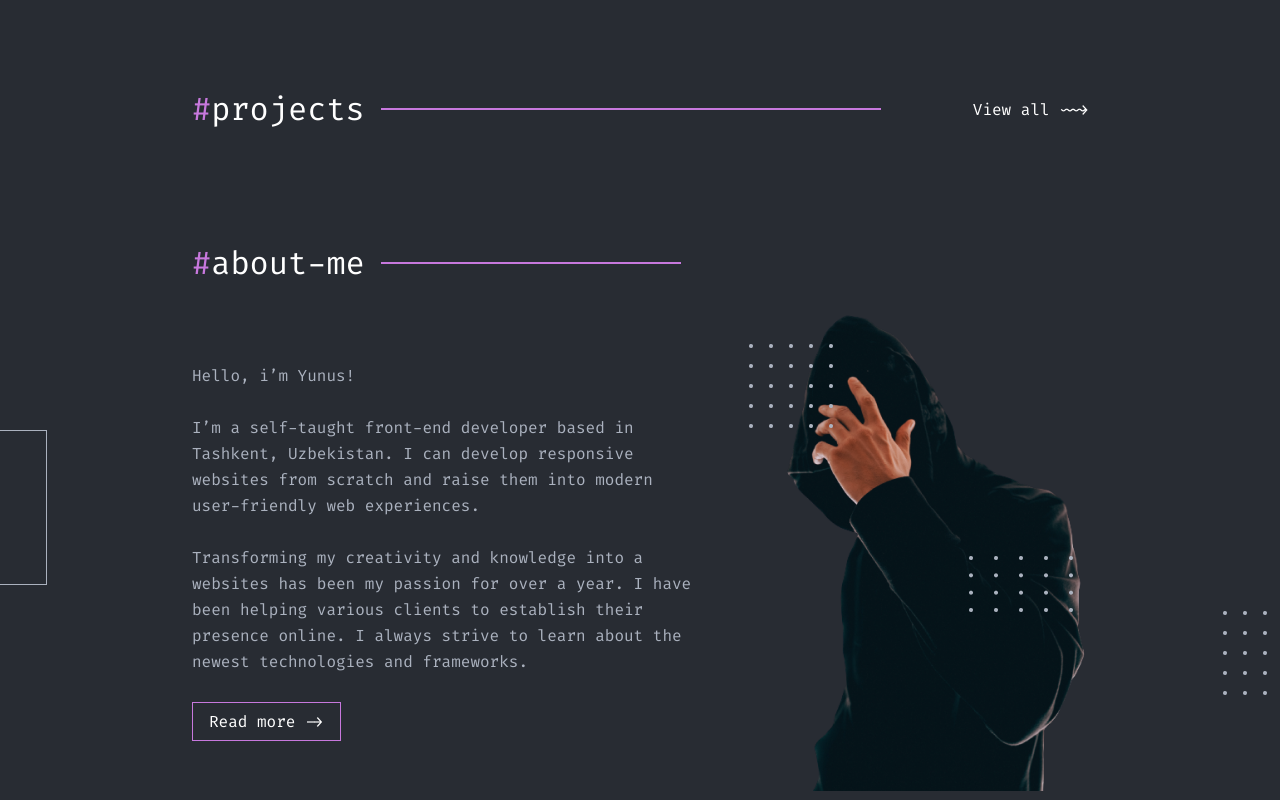
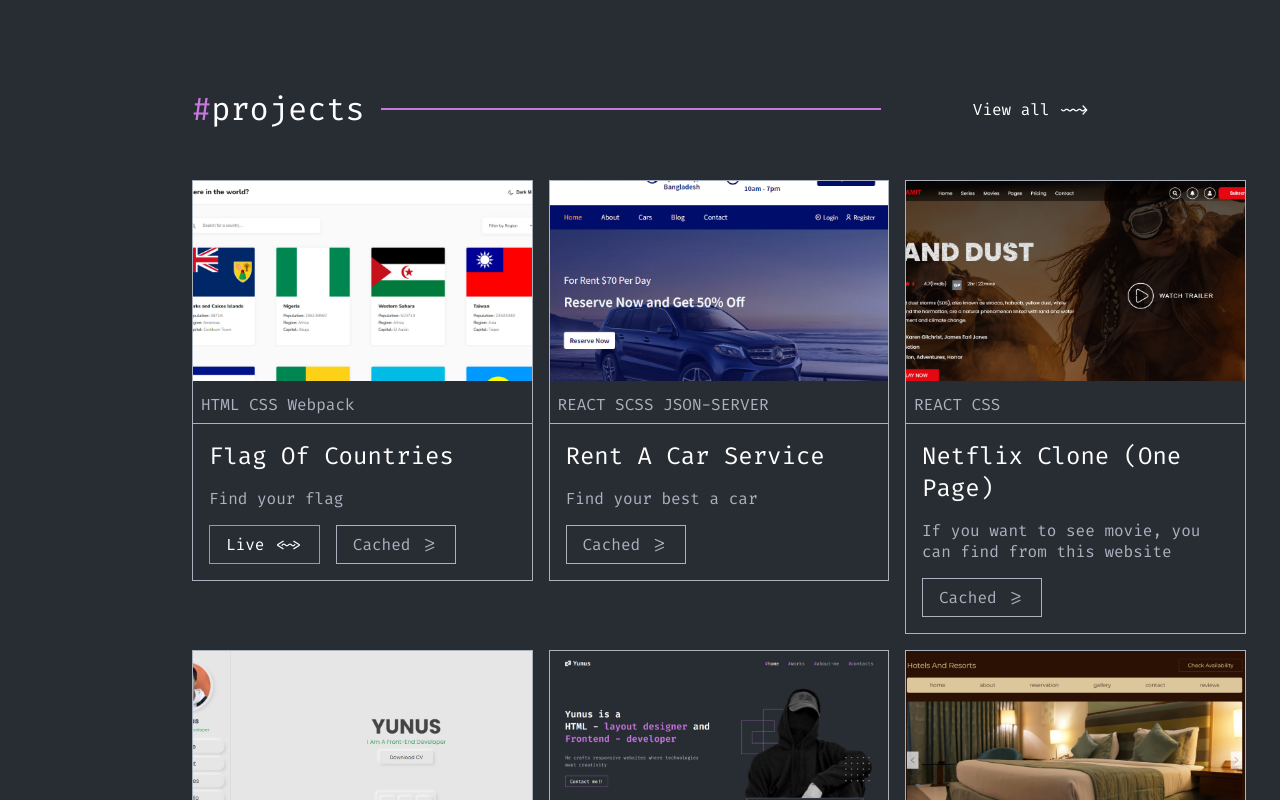
Before and after one commit to theyuunus/Portfolio, a React (Create React App) app: page / in a window 1280 px wide. Shown: the part 580-1380 px from the top of the page. Built offline with nearby package versions, Linux system fonts and the light colour scheme; data requests are answered from the project's data file.

Commit message:
#fix #fix mini bug #HomeProjects

```diff
--- a/src/components/HomeProjects/HomeProjects.jsx
+++ b/src/components/HomeProjects/HomeProjects.jsx
@@ -4,16 +4,32 @@ import { NavLink } from 'react-router-dom'
 import axios from 'axios'
 import ButtonLive from "../ButtonLive/ButtonLive"
 import ButtonDemo from "../ButtonDemo/ButtonDemo"
+import NotFound from "../../images/404.png"
 
 export default function HomeProjects() {
-    const [projects, setProjects] = useState(null)
+    // const [projects, setProjects] = useState(null)
+
+    // useEffect(() => {
+    //     const fetchData = async () => {
+    //         try {
+    //             const response = await axios.get(`http://localhost:4040/works`)
+    //             const data = response.data
+    //             setProjects(data)
+    //         } catch (error) {
+    //             console.error(error)
+    //         }
+    //     }
+    //     fetchData()
+    // }, [])
+
+    const [work, setWork] = useState(null)
 
     useEffect(() => {
         const fetchData = async () => {
             try {
                 const response = await axios.get(`http://localhost:4040/works`)
                 const data = response.data
-                setProjects(data)
+                setWork(data)
             } catch (error) {
                 console.error(error)
             }
@@ -40,8 +56,8 @@ export default function HomeProjects() {
                         </div>
                     </div>
                     <div className='homeProjects-cards'>
-                        <div className='homeProjects-cards-card'>
-                            {
+                        {/* <div className='homeProjects-cards-card'> */}
+                        {/* {
                                 projects ? (
                                     projects.map((project) => {
                                         <div style={{ alignItems: "start" }}>
@@ -53,7 +69,7 @@ export default function HomeProjects() {
                                                             project.img.startsWith(project.id)
                                                                 ? process.env.PUBLIC_URL + "/images/" + project.img
                                                                 : project.img
-                                                        ) : project}
+                                                        ) : NotFound}
                                                         alt=""
                                                     />
                                                 </div>
@@ -78,10 +94,50 @@ export default function HomeProjects() {
                                         <h1>Loading...</h1>
                                     </div>
                                 )
-                            }
-                        </div>
+                            } */}
+
+                        {work ? (
+                            work.slice(0,6).map((work) => (
+                                <div style={{ alignItems: "start" }}>
+                                    <div className="projects-cards-card" key={work.id}>
+                                        <div className="projects-cards-card-images">
+                                            <img
+                                                className="projects-cards-card-images-img"
+                                                src={work.img && work.img.length > 0 ? (
+                                                    work.img.startsWith(work.id)
+                                                        ? process.env.PUBLIC_URL + "/images/" + work.img
+                                                        : work.img
+                                                ) : NotFound}
+                                                alt=""
+                                            />
+                                        </div>
+                                        <h3 className="projects-cards-card-h3">{work.languages}</h3>
+                                        <div className="projects-cards-card-bottom">
+                                            <h1 className="projects-cards-card-bottom-h1">{work.title}</h1>
+                                            <p className="projects-cards-card-bottom-p">{work.text}</p>
+                                            <div className="projects-cards-card-bottom-buttons">
+                                                {work.live && work.live.length > 0 ? (
+                                                    <ButtonLive text={"Live <~>"} link={work.live ? work.live : null} />
+                                                ) : null}
+                                                {work.codes && work.codes.length > 0 ? (
+                                                    <ButtonDemo text={"Cached >="} link={work.codes} />
+                                                ) : null}
+                                            </div>
+                                        </div>
+                                    </div>
+                                </div>
+                            ))
+                        ) : (
+                            <div className="projects-cards-div">
+                                <h1 className="projects-cards-div-h1">
+                                    Loading...
+                                </h1>
+                            </div>
+                        )
+                        }
                     </div>
                 </div>
+                {/* </div> */}
             </div>
         </React.Fragment>
     )
--- a/src/components/HomeProjects/HomeProjects.scss
+++ b/src/components/HomeProjects/HomeProjects.scss
@@ -44,6 +44,8 @@
 
     &-cards{
         display: grid;
-        grid-template-columns: repeat(1, 1fr);
+        grid-template-columns: repeat(3, 1fr);
+        gap: 16px;
+        padding-top: 50px;
     }
 }
```
